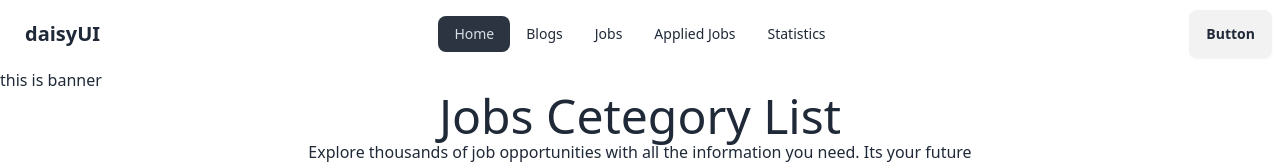
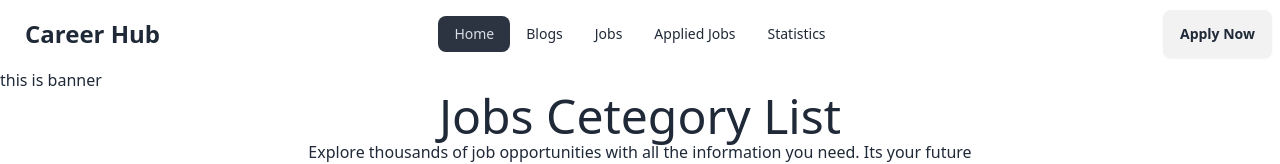
Before and after one commit to Kayum-Ali/react-Career-Hub, a React (Vite) app: page / in a window 1280 px wide. Shown: the top 164 px of the page. Built offline with nearby package versions, Linux system fonts and the light colour scheme.

Commit message:
header update

```diff
--- a/src/Components/Header/Header.jsx
+++ b/src/Components/Header/Header.jsx
@@ -28,7 +28,7 @@ const Header = () => {
                         {links}
                     </ul>
                 </div>
-                <a className="btn btn-ghost text-xl">daisyUI</a>
+                <a className="btn btn-ghost text-2xl font-bold">Career Hub</a>
             </div>
             <div className="navbar-center hidden lg:flex">
                 <ul className="menu menu-horizontal px-1">
@@ -36,7 +36,7 @@ const Header = () => {
                 </ul>
             </div>
             <div className="navbar-end">
-                <a className="btn">Button</a>
+                <a className="btn">Apply Now</a>
             </div>
         </div>
     );
```
